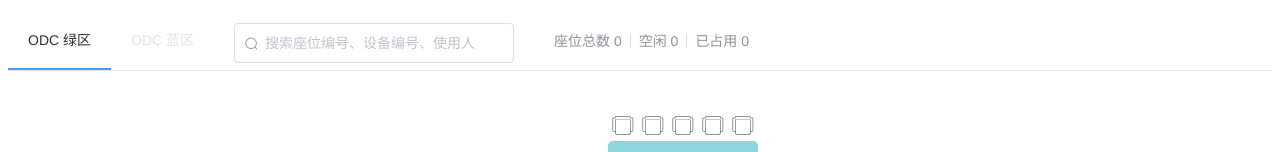
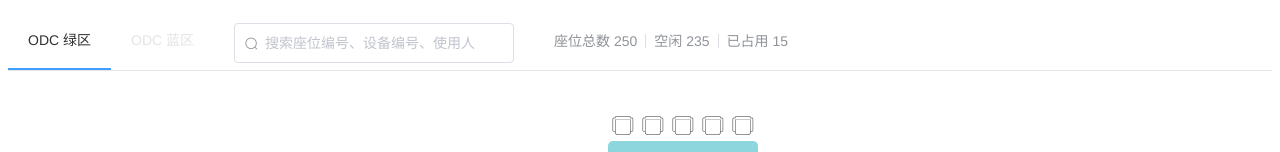
Before and after one commit to itswanglei/odc-seat-management-sys, a Vue app: page /#/green-region in a window 1280 px wide. Shown: the top 152 px of the page. Built offline with nearby package versions, Linux system fonts and the light colour scheme.

Commit message:
feat: get statistics from json file

```diff
--- a/src/App.vue
+++ b/src/App.vue
@@ -26,18 +26,14 @@
 </template>
 
 <script>
-import { getGreenRegionData } from "./js/processData";
+import { getGreenRegionData, getGreenRegionStatistics } from "./js/processData";
 
 export default {
   name: "App",
   data() {
     return {
       keywords: "",
-      statistics: {
-        total: 0,
-        availiable: 0,
-        occupied: 0
-      },
+      statistics: getGreenRegionStatistics(),
       seatsData: getGreenRegionData()
     };
   },
--- a/src/js/processData.js
+++ b/src/js/processData.js
@@ -29,3 +29,18 @@ function getSeatGroups(seatsData) {
   }
   return seatGroups;
 }
+
+export const getGreenRegionStatistics = function() {
+  const statistics = {
+    total: 0,
+    availiable: 0,
+    occupied: 0,
+  };
+  const regionData = seatsData["greenRegion"];
+  if (regionData) {
+    statistics.total = regionData.length;
+    statistics.availiable = regionData.filter((item) => !item.user).length;
+    statistics.occupied = regionData.filter((item) => item.user).length;
+  }
+  return statistics;
+};
```
